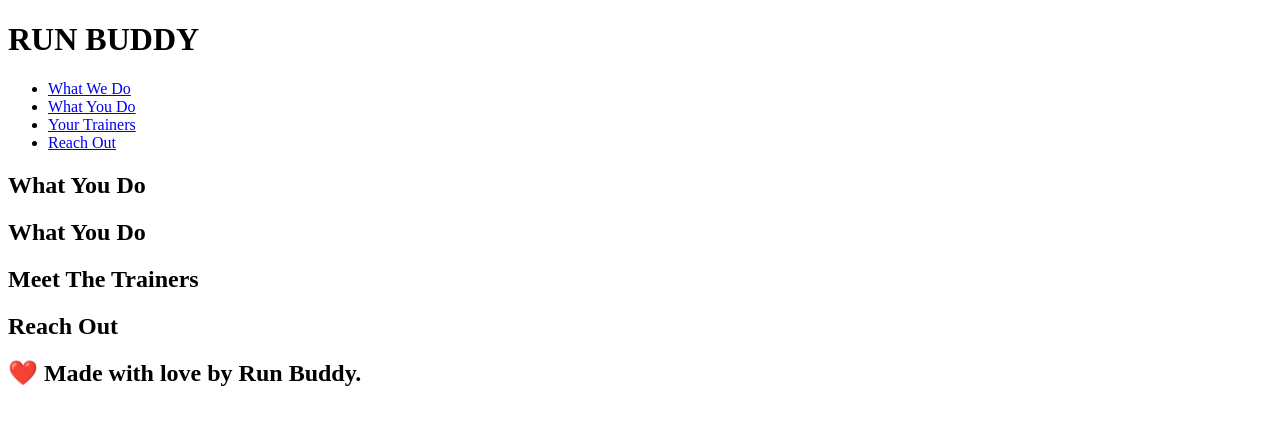
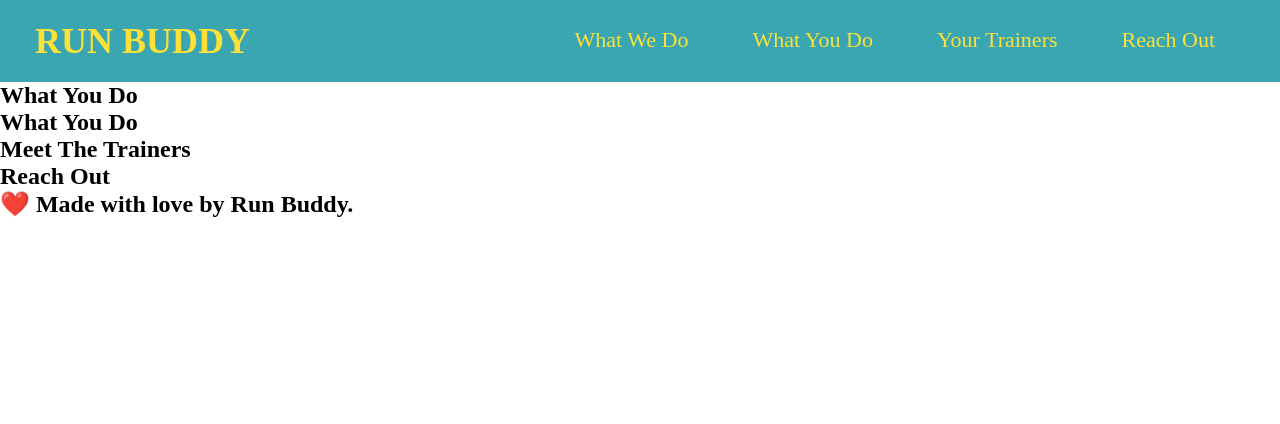
Before and after one commit to AndresVaquerano/run-buddy, a plain HTML site: page index.html in a window 1280 px wide. Drawn offline with Linux system fonts and the light colour scheme.

Commit message:
css-added

```diff
--- /dev/null
+++ b/assets/css/style.css
@@ -0,0 +1,35 @@
+* {
+    margin: 0;
+    padding: 0;
+  }
+
+/* added style to header */
+header {
+    padding: 20px 35px;
+    background-color: #39a6b2;
+  }
+
+  header h1 {
+      font-weight: bold;
+      font-size: 36px;
+      color: #fce138;
+      margin: 0;
+      display: inline;
+  }
+
+  header a {
+      text-decoration: none;
+      color: #fce138;
+  }
+  header nav {
+      float: right;
+      margin: 7px 0;
+  }
+  header nav ul li {
+    display: inline;
+  }
+  header nav ul li a {
+      margin: 0 30px;
+      font-weight: lighter;
+      font-size: 22px;
+  }
--- a/index.html
+++ b/index.html
@@ -3,11 +3,14 @@
  <head>
      <meta charset="UTF-8" />
     <title> Run Buddy</title>
+    <link rel="stylesheet" href="./assets/css/style.css" />
  </head>
  <body>
      <!-- navigation -->
     <header>
-     <h1>RUN BUDDY</h1>
+     <h1>
+        <a href="/">RUN BUDDY</a>
+    </h1>
      <nav>
          <!-- Unordered list element -->
          <ul>
```
